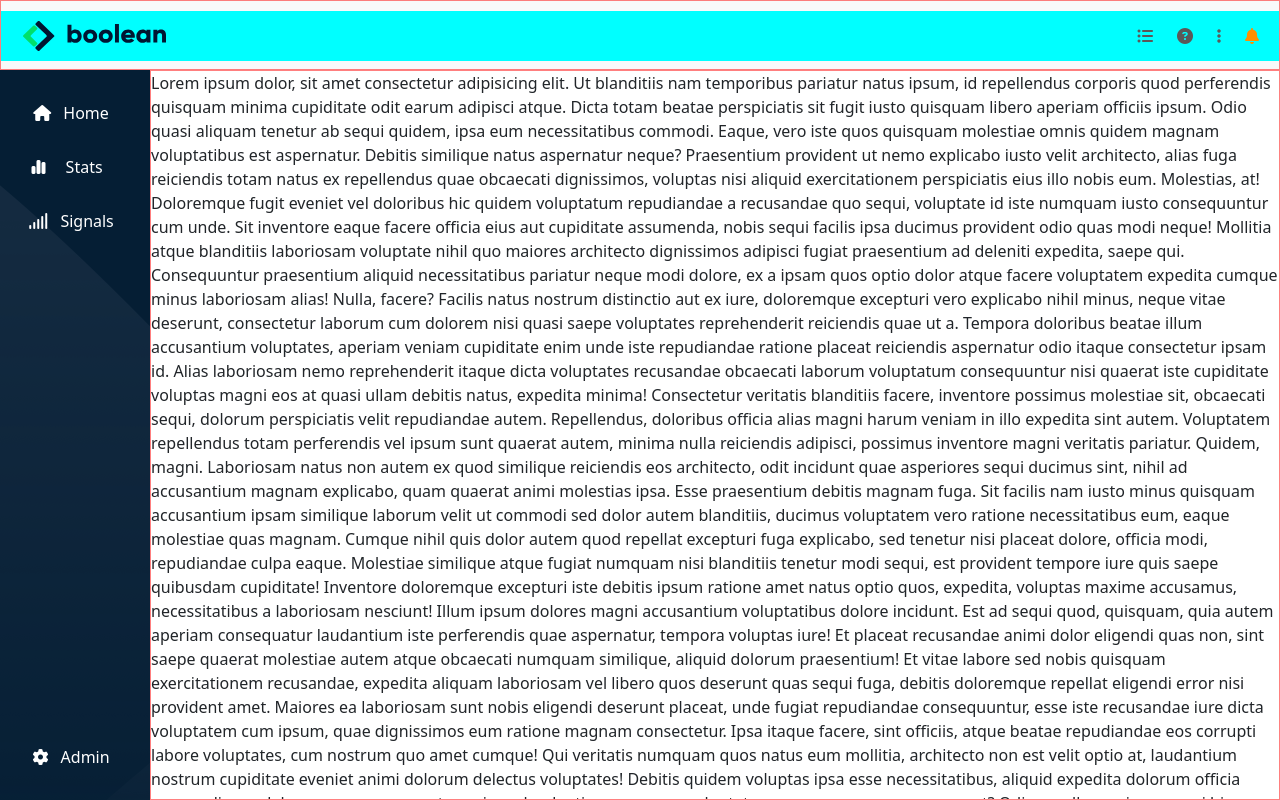
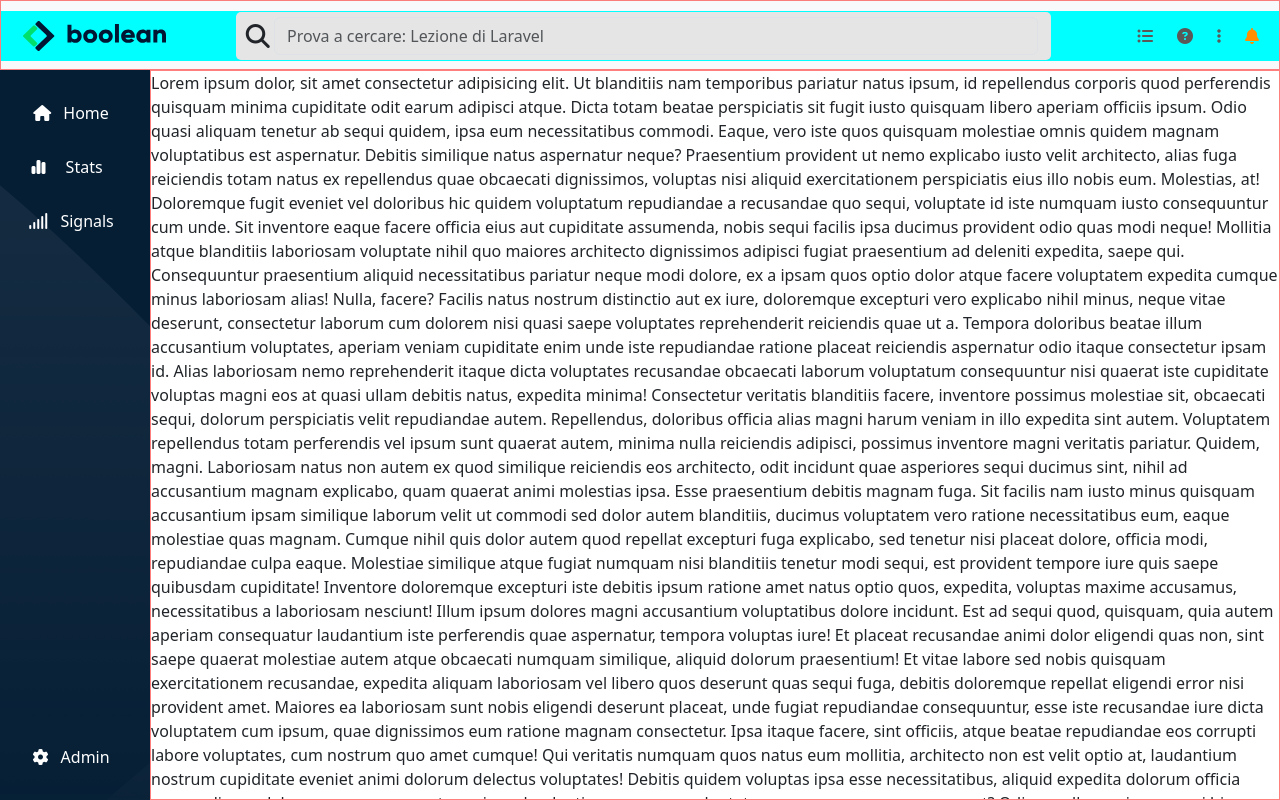
Before and after one commit to EmanueleDiLeo/html-css-bootstrap-dashboard, a plain HTML site: page index.html in a window 1280 px wide. Drawn offline with nearby package versions, Linux system fonts and the light colour scheme.

Commit message:
[ADD] : Header-search

```diff
--- a/css/style.css
+++ b/css/style.css
@@ -39,7 +39,38 @@ header{
   margin-left: 10px;
 }
 
-/* ***************************************************** HEADER_RIGHT */
+/*************************************************** HEADER-SEARCH */
+
+.header-search{
+  width: 65%;
+  padding: 5px;
+  background-color: #e5e5e5;
+  border-radius: 5px;
+}
+
+.header-search i{
+  font-size: 1.5rem;
+}
+
+.bg-glass{
+  background-color: #e5e5e5;
+  height: 38px;
+  width: 35px;
+  padding-left: 5px;
+}
+
+.my_bg{
+  background-color: #e5e5e5;
+}
+
+.my_bg:focus{
+  border: none;
+  box-shadow: none;
+  background-color: transparent;
+}
+
+
+/* ************************************************* HEADER_RIGHT */
 
 .header_right a{
   color:#5b5858;
--- a/index.html
+++ b/index.html
@@ -32,9 +32,18 @@
       <!-- END LOGO -->
 
 
-      <!-- START SEARCH -->
-      <div>
-
+      <!-- START HEADER-SEARCH -->
+      <div class="header-search">
+        <form class="d-flex align-items-center" role="search">
+          <div class="bg-glass d-flex align-items-center">
+            <i class="fa-solid fa-magnifying-glass"></i>
+          </div>
+          <input
+          class="form-control me-2 my_bg"
+          type="search"
+          placeholder="Prova a cercare: Lezione di Laravel"
+          aria-label="Search">
+        </form>
       </div>
       <!-- END SEARCH -->
 
```
